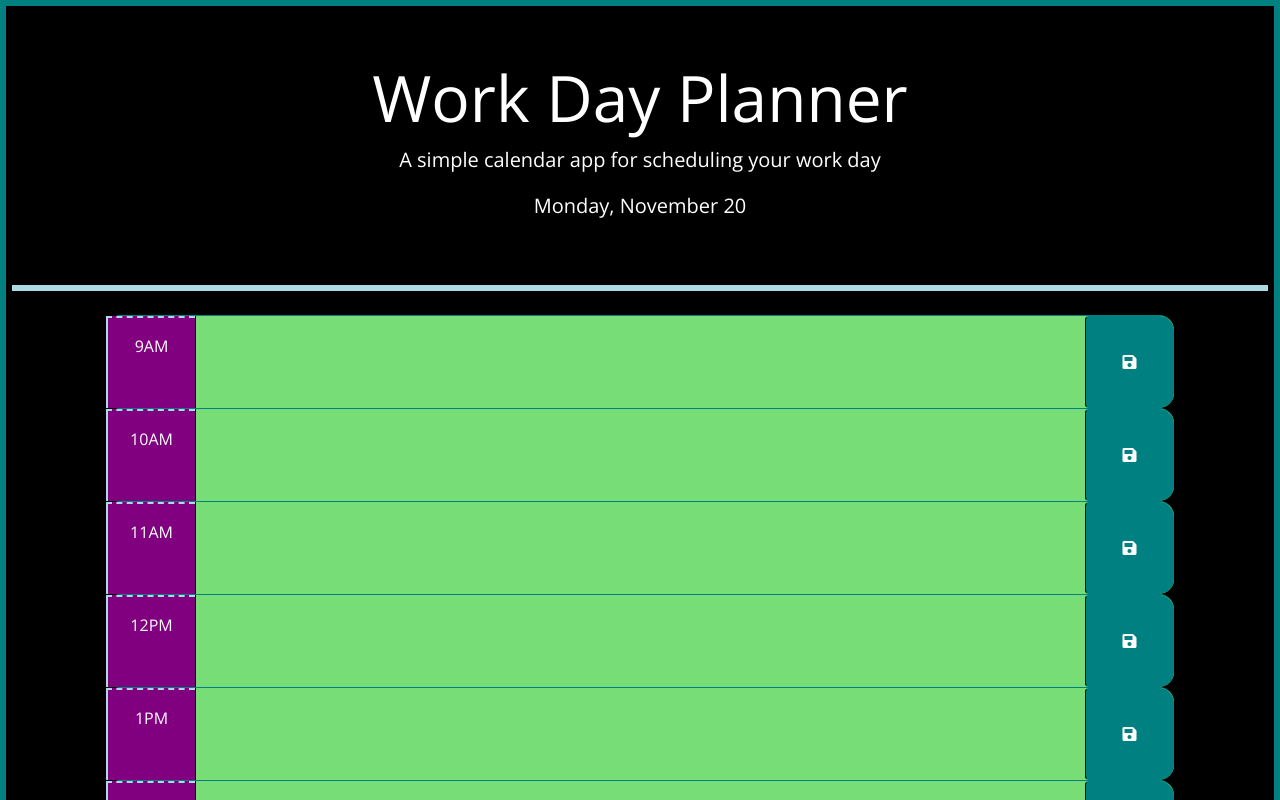
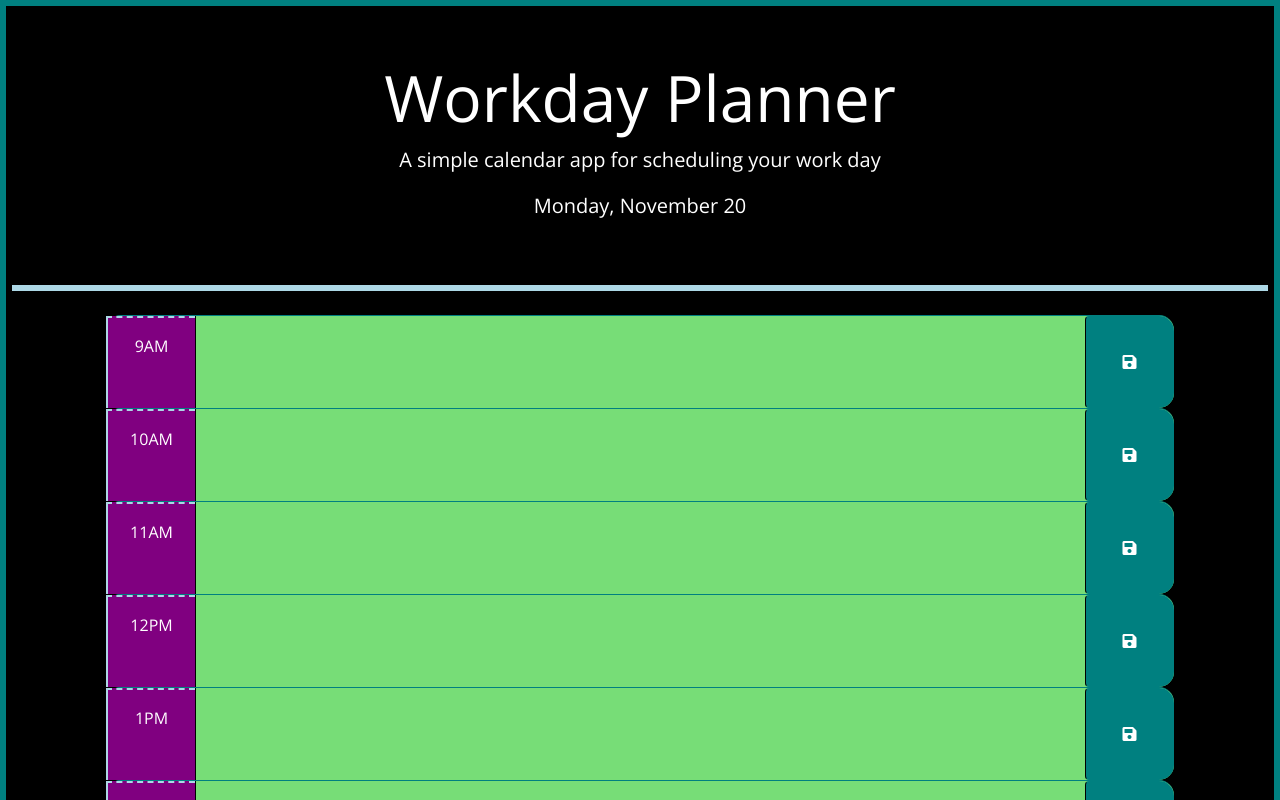
Before and after one commit to e6m9/work-day-scheduler, a plain HTML site: page index.html in a window 1280 px wide. Shown: the top 800 px of the page. Drawn offline with nearby package versions, Linux system fonts and the light colour scheme.

Commit message:
final edits and readme

```diff
--- a/index.html
+++ b/index.html
@@ -14,12 +14,12 @@
   <script src="https://cdn.jsdelivr.net/npm/dayjs@1.11.3/dayjs.min.js"
     integrity="sha256-iu/zLUB+QgISXBLCW/mcDi/rnf4m4uEDO0wauy76x7U=" crossorigin="anonymous"></script>
 
-  <title>Work Day Scheduler</title>
+  <title>Workday Planner</title>
 </head>
 
 <body>
   <header class="p-5 mb-4 text-center">
-    <h1 class="display-3">Work Day Planner</h1>
+    <h1 class="display-3">Workday Planner</h1>
     <p class="lead">A simple calendar app for scheduling your work day</p>
     <p id="currentDay" class="lead"></p>
   </header>
```
Also changed, not shown: assets/images/intro.png (added), assets/images/refresh.png (added), assets/images/timekeep.png (added), 1 other file.
